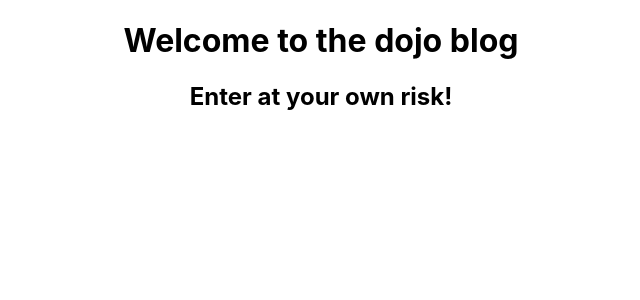
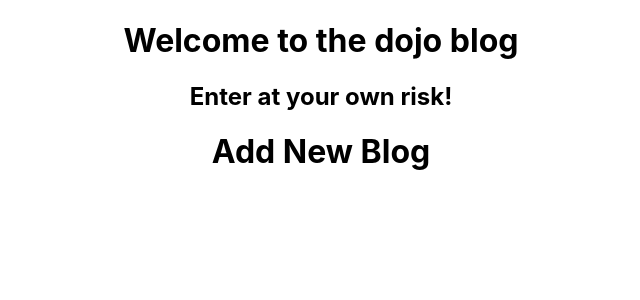
Before and after one commit to Amisha-Prathyanga/Self-Study, a React (Create React App) app in the folder NetNinjaReact/dojo-blog/: page /create in a window 1280 px wide. Shown: the top 300 px of the page, without its empty margins (319-959 px from the left). Built offline with nearby package versions, Linux system fonts and the light colour scheme.

Commit message:
exact match route

```diff
--- a/NetNinjaReact/dojo-blog/src/App.js
+++ b/NetNinjaReact/dojo-blog/src/App.js
@@ -1,6 +1,7 @@
 import "./App.css";
 import Home from "./components/Home";
 import { BrowserRouter as Router, Route, Routes } from "react-router-dom";
+import Create from "./components/Create";
 //Switch is removed from version 6 rrd
 
 function App() {
@@ -13,8 +14,8 @@ function App() {
         <h1>{title}</h1>
         <h2>{subtitle}</h2>
         <Routes>
-          <Route path="/" element={<Home />} >
-           </Route>
+          <Route exact path="/" element={<Home />} />
+          <Route path="/create" element={<Create />} />
         </Routes>
       </div>
     </Router>
--- /dev/null
+++ b/NetNinjaReact/dojo-blog/src/components/Create.js
@@ -0,0 +1,7 @@
+const Create = () => {
+    return (
+        <h1>Add New Blog</h1>
+      );
+}
+
+export default Create;
```
